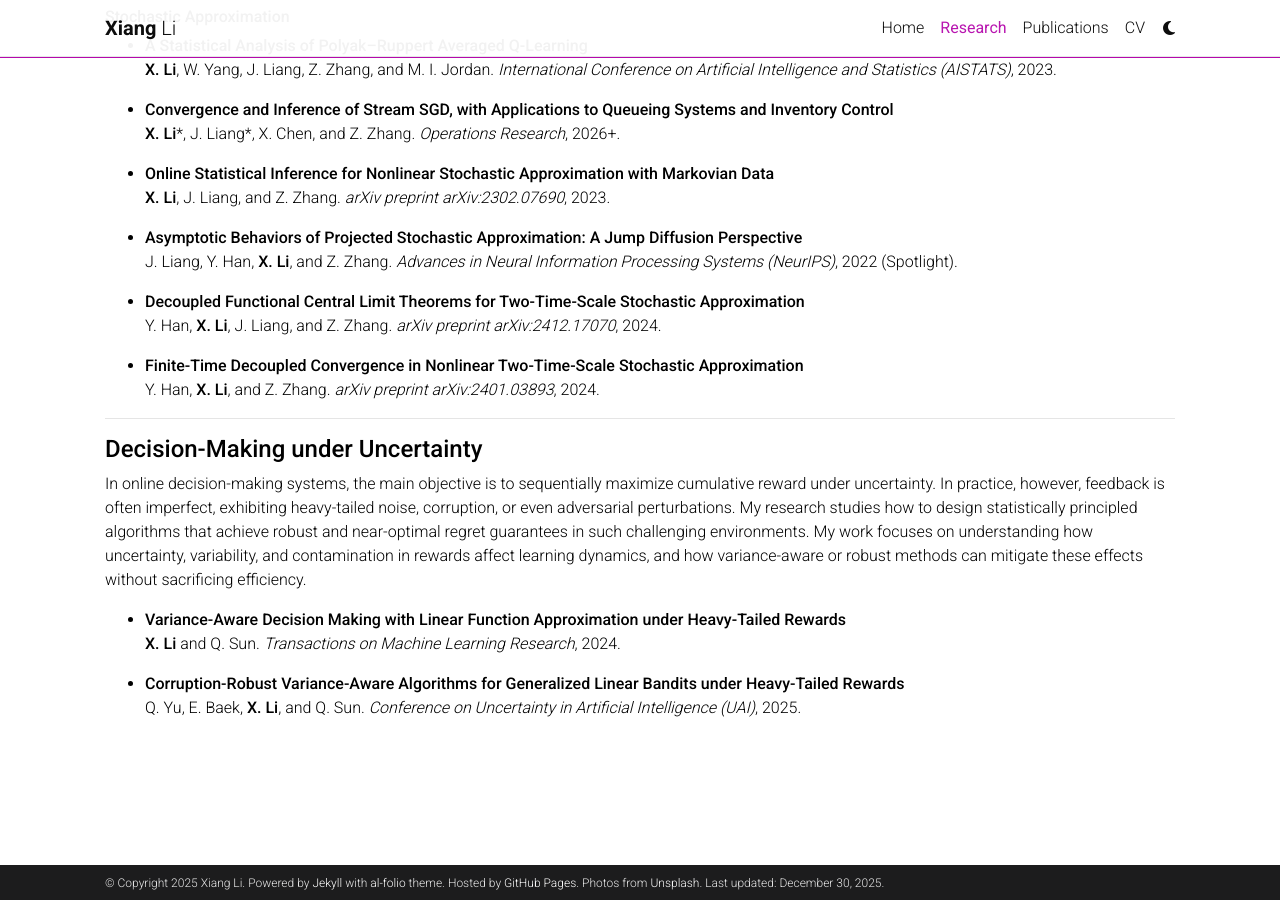
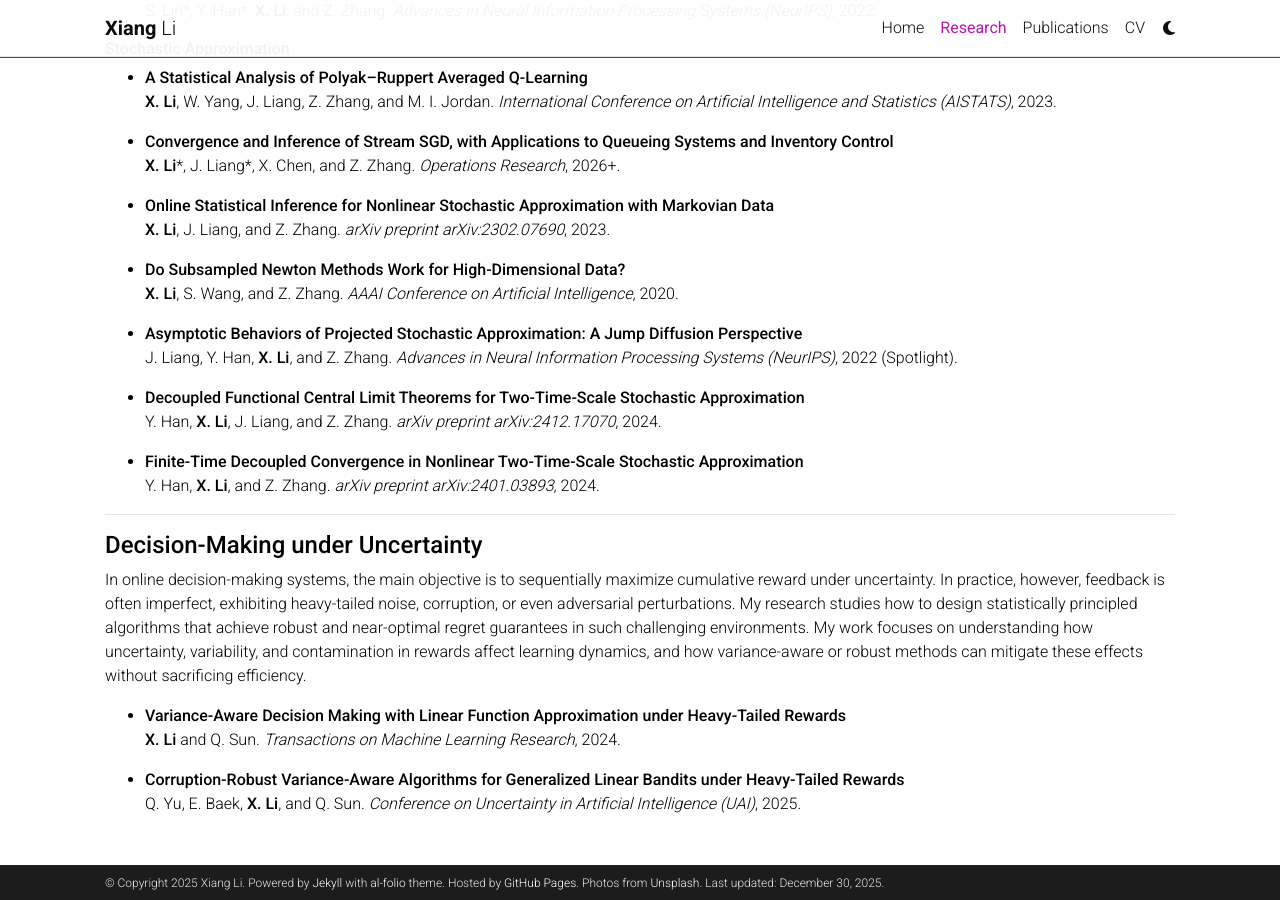
Before and after one commit to lx10077/lx10077.github.io, a Jekyll site: the page built from _pages/research.md, in a window 1280 px wide and 900 px high, scrolled down 2560 px. Built offline with Jekyll 4.4.1, drawn with Linux system fonts in a browser that asks for light colours; comment, search, counter and statistics services are not loaded; a style sheet for code colours, icons or effects is not loaded.

Commit message:
Update research

```diff
--- a/_bibliography/papers.bib
+++ b/_bibliography/papers.bib
@@ -249,7 +249,7 @@
 	title={Convergence and inference of {S}tream SGD, with applications to queueing systems and inventory control},
 	author={Li*, Xiang and Liang*, Jiadong and Chen, Xinyun and Zhang, Zhihua},
 	journal={Operation Research},
-	year={2025},
+	year={2026+},
 	arxiv={2309.09545},
 	abbr={OR},
 	keywords={IF},
--- a/_pages/research.md
+++ b/_pages/research.md
@@ -110,6 +110,9 @@ My recent work explores these ideas in a range of settings, including local SGD
 - **Online Statistical Inference for Nonlinear Stochastic Approximation with Markovian Data**
   **X. Li**, J. Liang, and Z. Zhang. *arXiv preprint arXiv:2302.07690*, 2023.
 
+- **Do Subsampled Newton Methods Work for High-Dimensional Data?**
+  **X. Li**, S. Wang, and Z. Zhang. *AAAI Conference on Artificial Intelligence*, 2020.
+
 - **Asymptotic Behaviors of Projected Stochastic Approximation: A Jump Diffusion Perspective**
   J. Liang, Y. Han, **X. Li**, and Z. Zhang. *Advances in Neural Information Processing Systems (NeurIPS)*, 2022 (Spotlight).
 
```
Also changed, not shown: assets/img/full_overview.png.
